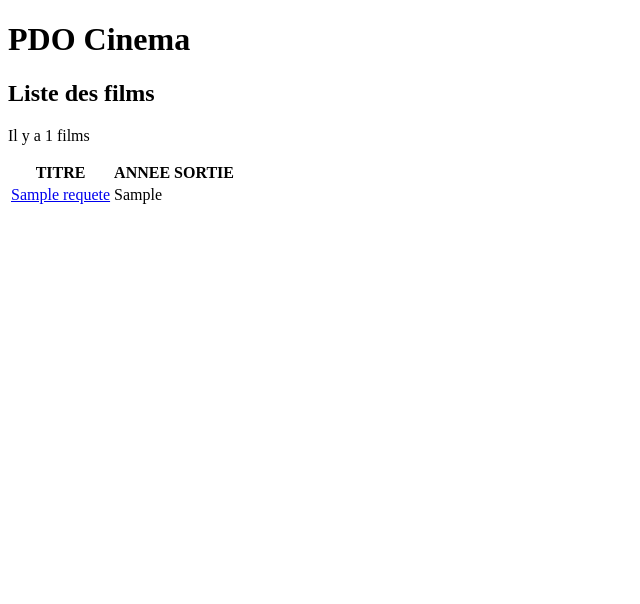
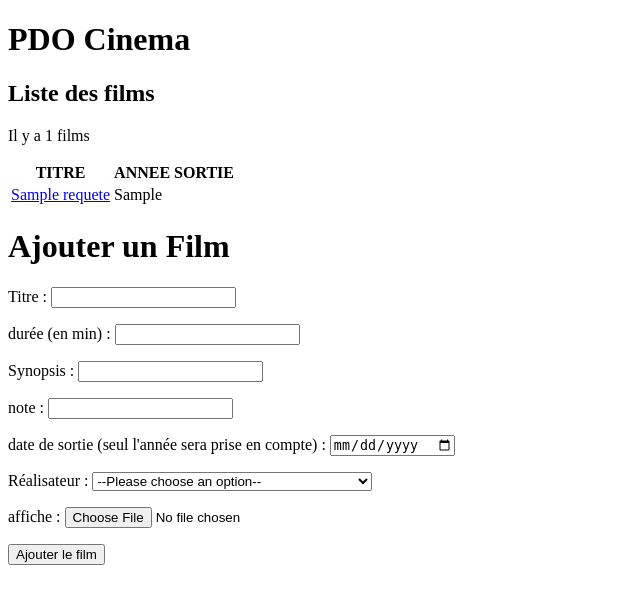
Before and after one commit to Nilphesai/Ho_Gael, a PHP site: template AppliCinema/view/listFilms.php in a window 1280 px wide. Shown: the part 88-692 px from the top of the page, without its empty margins (0-640 px from the left). Run offline with PHP 8.4, Linux system fonts and the light colour scheme; the template is opened without the code that fills it: most values are stand-ins (such as "Sample title", 1, 10 or a date in 2020); data that the repository does not hold is empty.

Commit message:
appliCinema : affichage addFilm (HTML)

```diff
--- a/AppliCinema/view/listFilms.php
+++ b/AppliCinema/view/listFilms.php
@@ -19,7 +19,56 @@
         <?php } ?>
     </tbody>
 </table>
+<h1>Ajouter un Film</h1>
+    <form id="formPrincipal" action="index.php?action=addFilm" method="post">
+        <p>
+            <label>
+                Titre :
+                <input type="text" name="titre">
+            </label>
+        </p>
+        <p>
+            <label>
+                durée (en min) :
+                <input type="number" name="date_naissance">
+            </label>
+        </p>
+        <p>
+            <label>
+                Synopsis :
+                <input type="text" name="synopsis">
+            </label>
+        </p>
+        <p>
+            <label>
+                note :
+                <input type="number" name="note">
+            </label>
+        </p>
+        <p>
+            <label>
+                date de sortie (seul l'année sera prise en compte) :
+                <input type="date" name="date_sortie">
+            </label>
+        </p>
+        <p>
+        <label for="realisateur-select">Réalisateur :</label>
 
+        <select name="listRealisateur" id="realisateur-select">
+        <option value="">--Please choose an option--</option>
+        <?php
+            foreach($requeteRealisateur->fetchAll() as $realisateur) { ?>
+                    <option value=<?=$realisateur["id_realisateur"] ?>><?=$realisateur["nom"]?> <?=$realisateur["prenom"]?> </option>
+        <?php } ?>
+            </select>
+        </p>
+        <label for="file" id="namefile">affiche :</label>
+        <input type="file" name="file">
+
+        <p>
+            <input type="submit" name="submit" value="Ajouter le film">
+        </p>
+    </form>
 <?php
 
 $titre = "Liste des films";
```
Also changed, not shown: AppliCinema/controller/CinemaController.php (+9 -0 lines).
